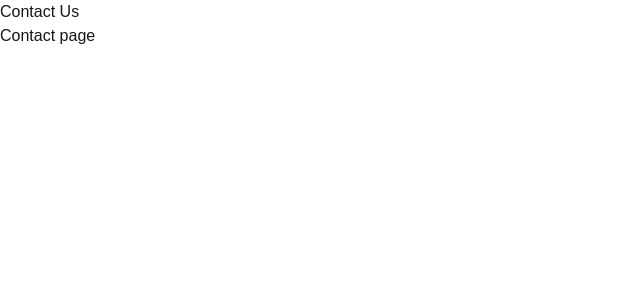
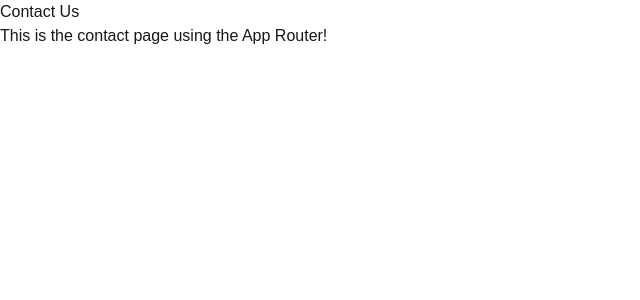
Before and after one commit to Datav1nci/Project1, a Next.js app in the folder my-app/: page /contact in a window 1280 px wide. Shown: the top 300 px of the page, without its empty margins (0-640 px from the left). Built offline with nearby package versions, Linux system fonts and the light colour scheme.

Commit message:
update about, contact us and explanation

```diff
--- a/my-app/src/app/about/page.tsx
+++ b/my-app/src/app/about/page.tsx
@@ -1,8 +1,8 @@
 export default function AboutPage() {
   return (
-    <div>
+    <main>
       <h1>About Us</h1>
-      <p>About page</p>
-    </div>
+      <p>This is the about page using the App Router!</p>
+    </main>
   );
 }
--- a/my-app/src/app/contact/page.tsx
+++ b/my-app/src/app/contact/page.tsx
@@ -1,8 +1,8 @@
 export default function ContactPage() {
   return (
-    <div>
+    <main>
       <h1>Contact Us</h1>
-      <p>Contact page</p>
-    </div>
+      <p>This is the contact page using the App Router!</p>
+    </main>
   );
 }
```
Also changed, not shown: 1 other file (tests, documents, lock files or other folders).
